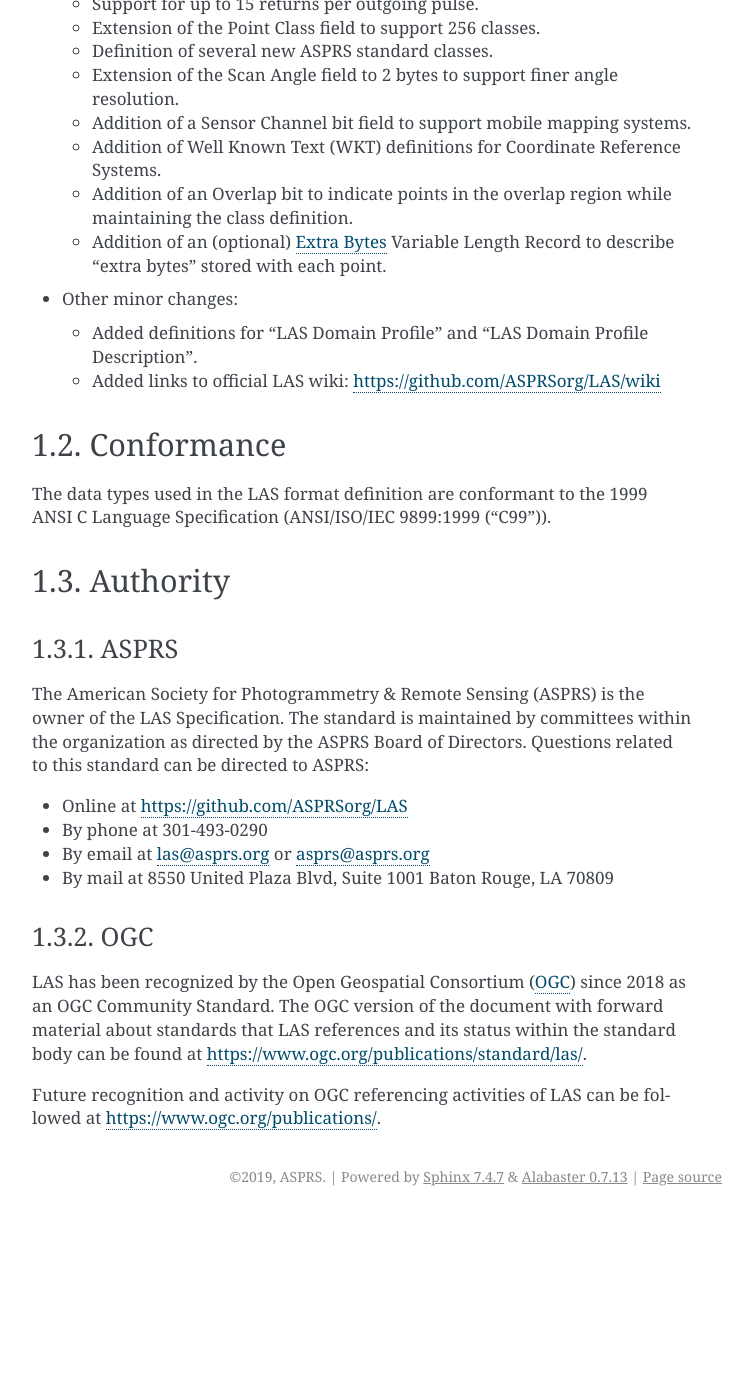
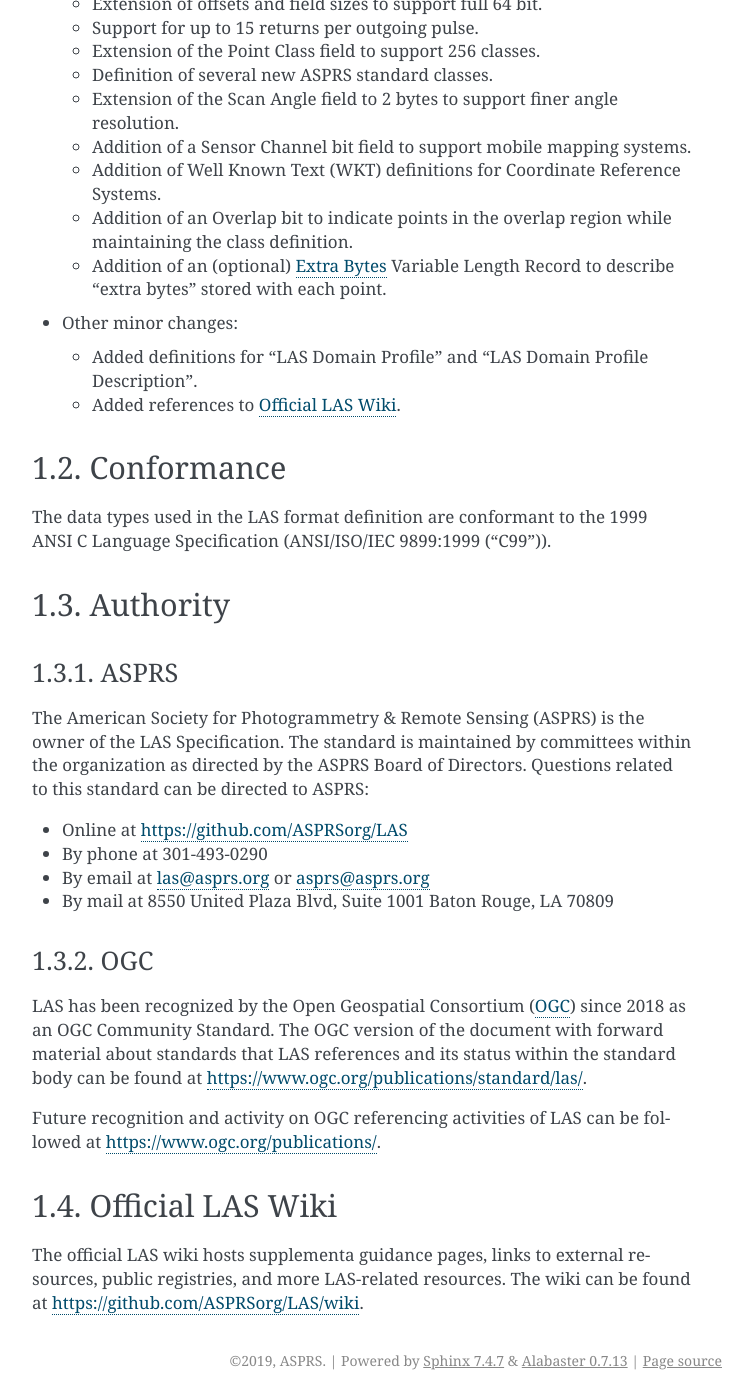
Before and after one commit to ASPRSorg/LAS, a Sphinx documentation site: the page built from source/01_intro.txt, in a window 1280 px wide and 1400 px high, scrolled down 2479 px. Shown: the whole window, without its empty margins (388-1141 px from the left). Built offline with Sphinx 7.4.7, drawn with Linux system fonts in a browser that asks for light colours; before the commit the page ends 3695 px from its top, so only the background shows below that; some of the changed text lies outside the part shown.

Commit message:
Added section 1.4 on the Official LAS Wiki. (#71) Converted external wiki links to internal references.

```diff
--- a/source/01_intro.txt
+++ b/source/01_intro.txt
@@ -116,6 +116,8 @@
     (`I-55 <https://github.com/ASPRSorg/LAS/issues/55>`_)
   * Clarified how and when certain header fields should be zero-filled.
     (`I-101 <https://github.com/ASPRSorg/LAS/issues/101>`_)
+  * Added Official LAS Wiki section.
+    (`I-71 <https://github.com/ASPRSorg/LAS/issues/71>`_)
   * Clarified source of min/max XYZ and ExtraByte values.
     (`I-89 <https://github.com/ASPRSorg/LAS/issues/89>`_)
   * More closely aligned data types with C99 definitions.
@@ -151,7 +153,7 @@
 
   * Added definitions for "LAS Domain Profile" and "LAS Domain Profile
     Description".
-  * Added links to official LAS wiki: https://github.com/ASPRSorg/LAS/wiki
+  * Added references to :ref:`Official LAS Wiki <laswiki_link>`.
 
 
 Conformance
@@ -189,3 +191,13 @@
 followed at https://www.ogc.org/publications/.
 
 .. _`OGC`: https://www.ogc.org
+
+
+.. _laswiki_link:
+
+Official LAS Wiki
+................................................................................
+
+The official LAS wiki hosts supplementa guidance pages, links to external
+resources, public registries, and more LAS-related resources.
+The wiki can be found at https://github.com/ASPRSorg/LAS/wiki.
--- a/source/04_optional_vlrs.txt
+++ b/source/04_optional_vlrs.txt
@@ -300,4 +300,4 @@
 .. note::
 
     Users seeking further clarity regarding LAS waveform encoding are encouraged
-    to learn more on the official LAS wiki: https://github.com/ASPRSorg/LAS/wiki
+    to learn more on the :ref:`Official LAS Wiki <laswiki_link>`.
```
Also changed, not shown: 2 other files.
